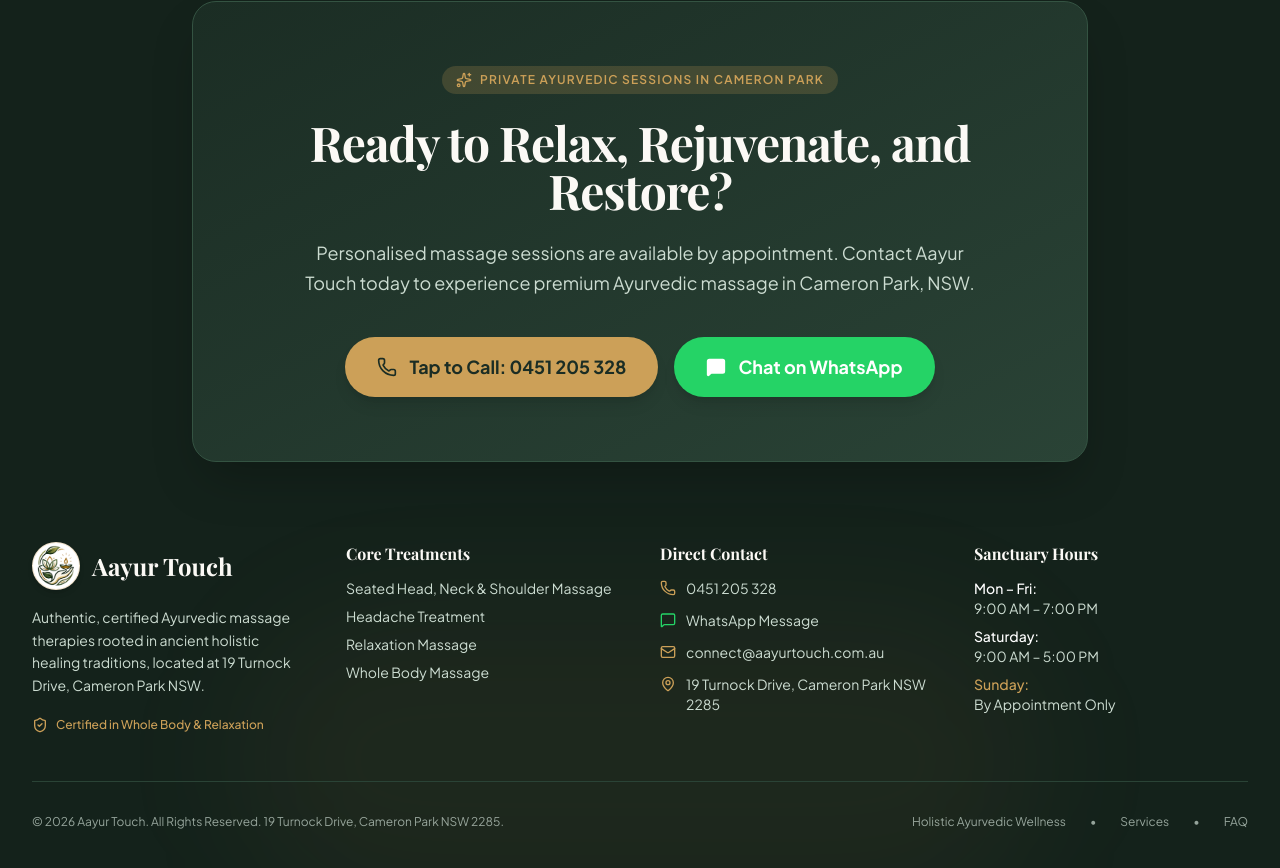
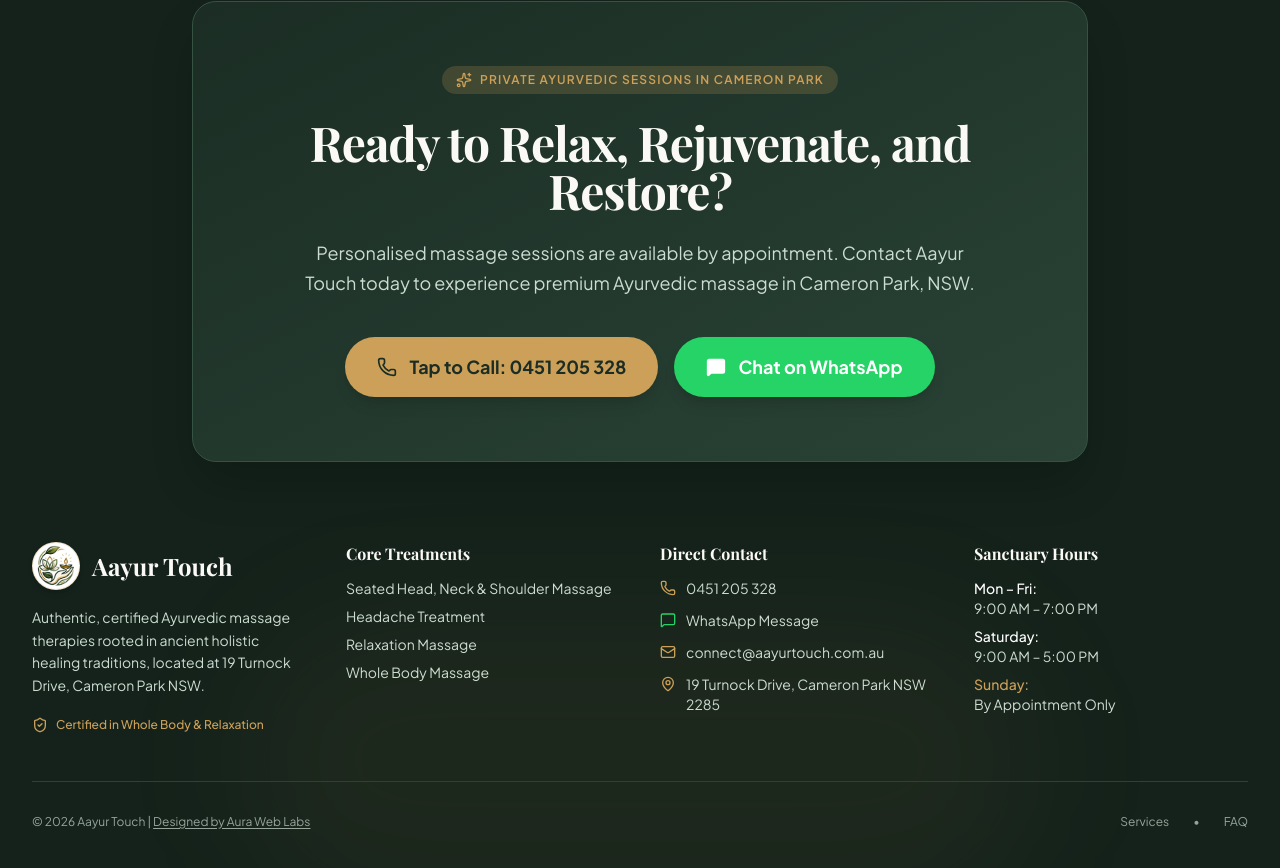
Before and after one commit to auraweblabs/aayush, a Next.js app in the folder aayur/: page / in a window 1280 px wide. Shown: the part 9850-10718 px from the top of the page. Built offline with nearby package versions, Linux system fonts and the light colour scheme.

Commit message:
Update Footer.tsx

```diff
--- a/aayur/src/components/Footer.tsx
+++ b/aayur/src/components/Footer.tsx
@@ -162,14 +162,20 @@
         {/* Bottom Copyright & Local Disclaimer */}
         <div className="pt-8 flex flex-col sm:flex-row items-center justify-between gap-4 text-xs text-[#ccdcd1]/70">
           <p suppressHydrationWarning>
-            © {new Date().getFullYear()} {SITE_CONFIG.name}. All Rights Reserved. 19 Turnock Drive, Cameron Park NSW 2285.
+            © {new Date().getFullYear()} {SITE_CONFIG.name} |{" "}
+            <a
+              href="https://www.auraweblabs.com/"
+              target="_blank"
+              rel="noopener noreferrer"
+              className="hover:text-[#cca058] transition-colors underline underline-offset-2"
+            >
+              Designed by Aura Web Labs
+            </a>
           </p>
           <div className="flex items-center gap-6">
-            <span>Holistic Ayurvedic Wellness</span>
+            <a href="#services" className="hover:text-[#cca058] transition-colors">Services</a>
             <span>•</span>
-            <a href="#services" className="hover:text-[#cca058]">Services</a>
-            <span>•</span>
-            <a href="#faqs" className="hover:text-[#cca058]">FAQ</a>
+            <a href="#faqs" className="hover:text-[#cca058] transition-colors">FAQ</a>
           </div>
         </div>
       </div>
```
